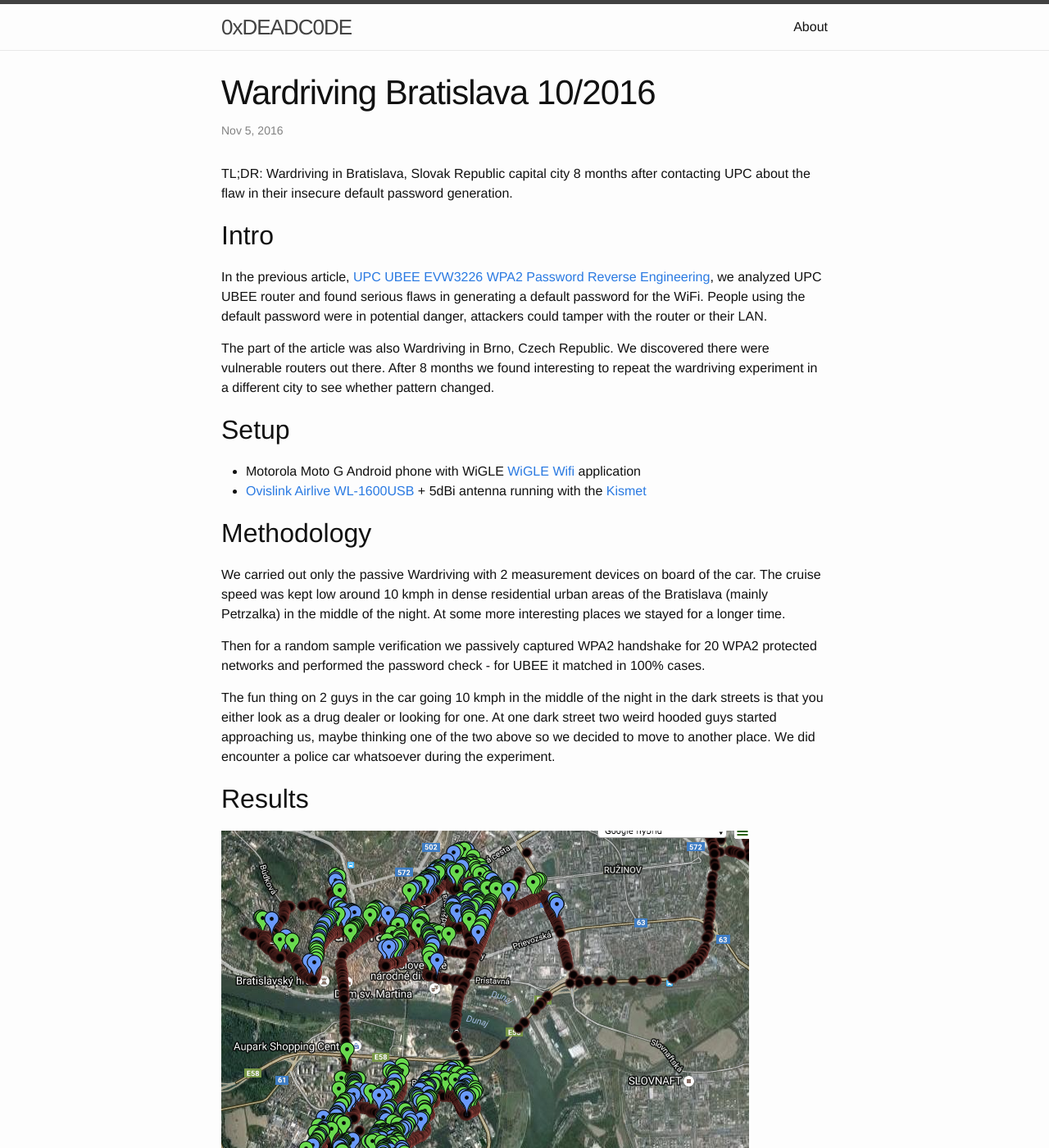
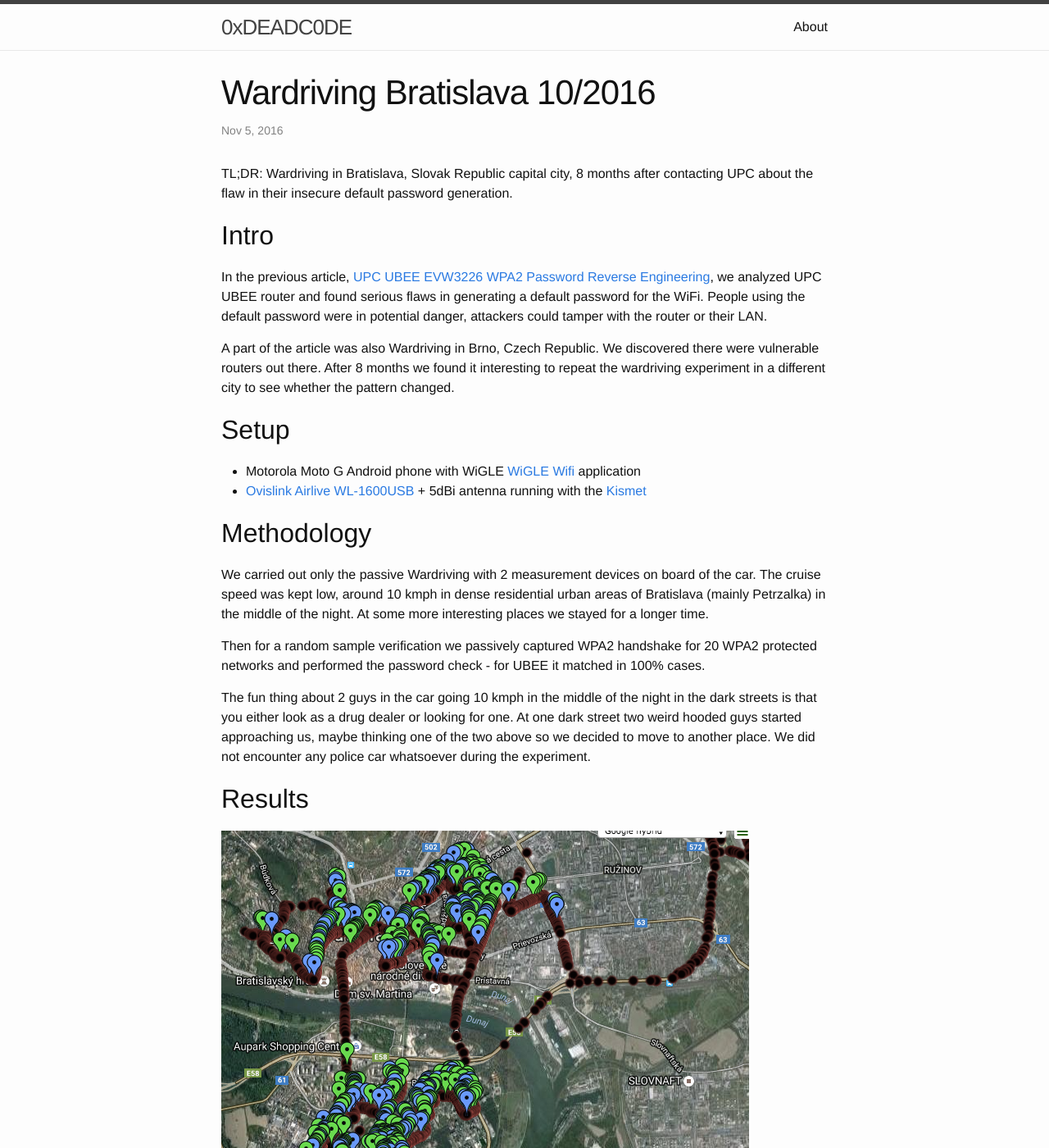
Before and after one commit to yolosec/deadcodeBlog, a Jekyll site: the page built from _posts/2016-11-05-Wardriving-Bratislava-10-2016.markdown, in a window 1280 px wide and 1400 px high. Shown: the whole window at 82% size. Built offline with Jekyll 4.4.1, drawn with Linux system fonts in a browser that asks for light colours; some of the changed text lies outside the part shown.

Commit message:
driving text corrections

```diff
--- a/_posts/2016-11-05-Wardriving-Bratislava-10-2016.markdown
+++ b/_posts/2016-11-05-Wardriving-Bratislava-10-2016.markdown
@@ -8,7 +8,7 @@ excerpt_separator: <!-- more -->
 
 ---
 
-TL;DR: Wardriving in Bratislava, Slovak Republic capital city 8 months after contacting UPC about
+TL;DR: Wardriving in Bratislava, Slovak Republic capital city, 8 months after contacting UPC about
  the flaw in their insecure default password generation.
 
 <!-- more -->
@@ -19,9 +19,9 @@ In the previous article, [UPC UBEE EVW3226 WPA2 Password Reverse Engineering], w
 flaws in generating a default password for the WiFi.
 People using the default password were in potential danger, attackers could tamper with the router or their LAN.
 
-The part of the article was also Wardriving in Brno, Czech Republic. We discovered there were vulnerable routers
-out there. After 8 months we found interesting to repeat the wardriving experiment in a different city to see
-whether pattern changed.
+A part of the article was also Wardriving in Brno, Czech Republic. We discovered there were vulnerable routers
+out there. After 8 months we found it interesting to repeat the wardriving experiment in a different city to see
+whether the pattern changed.
 
 ## Setup
 
@@ -31,16 +31,16 @@ running with the [Kismet](https://en.wikipedia.org/wiki/Kismet_(software))
 
 ## Methodology
 
-We carried out only the passive Wardriving with 2 measurement devices on board of the car. The cruise speed was kept low
- around 10 kmph in dense residential urban areas of the Bratislava (mainly Petrzalka) in the middle of the night. At some more interesting
+We carried out only the passive Wardriving with 2 measurement devices on board of the car. The cruise speed was kept low,
+ around 10 kmph in dense residential urban areas of Bratislava (mainly Petrzalka) in the middle of the night. At some more interesting
  places we stayed for a longer time.
 
 Then for a random sample verification we passively captured WPA2 handshake for 20 WPA2
 protected networks and performed the password check - for UBEE it matched in 100% cases.
 
-The fun thing on 2 guys in the car going 10 kmph in the middle of the night in the dark streets is that you either look
+The fun thing about 2 guys in the car going 10 kmph in the middle of the night in the dark streets is that you either look
 as a drug dealer or looking for one. At one dark street two weird hooded guys started approaching us,
-maybe thinking one of the two above so we decided to move to another place. We did encounter a police car whatsoever
+maybe thinking one of the two above so we decided to move to another place. We did not encounter any police car whatsoever
 during the experiment.
 
 ## Results
@@ -116,7 +116,7 @@ It would be interesting to test how many vulnerabilities were fixed...
 
 Another new interesting observation is a new router type detected in the data. It is
 [Compal CH7465LG](https://www.upc.cz/pdf/manualy_inet/15258_UPC_Mercury_modem_uzivatelsky_manual_v5.pdf)
-also called a Mercury modem by UPC. The typical SSID matches the regex pattern `UPC[0-9A-F]{7}`, it
+also called a Mercury modem by UPC. The typical SSID matches the regex pattern `^UPC[0-9A-F]{7}`, it
 contains also hex digits. The example password (from the linked user manual is): `x*Hz6mh4ppdcx`
 which looks quite complicated. But if the same pattern is followed the brute-force search space can be
 reduced.
```
Also changed, not shown: other parts of _posts/2016-11-05-Wardriving-Bratislava-10-2016.markdown (+4 -4 lines).
